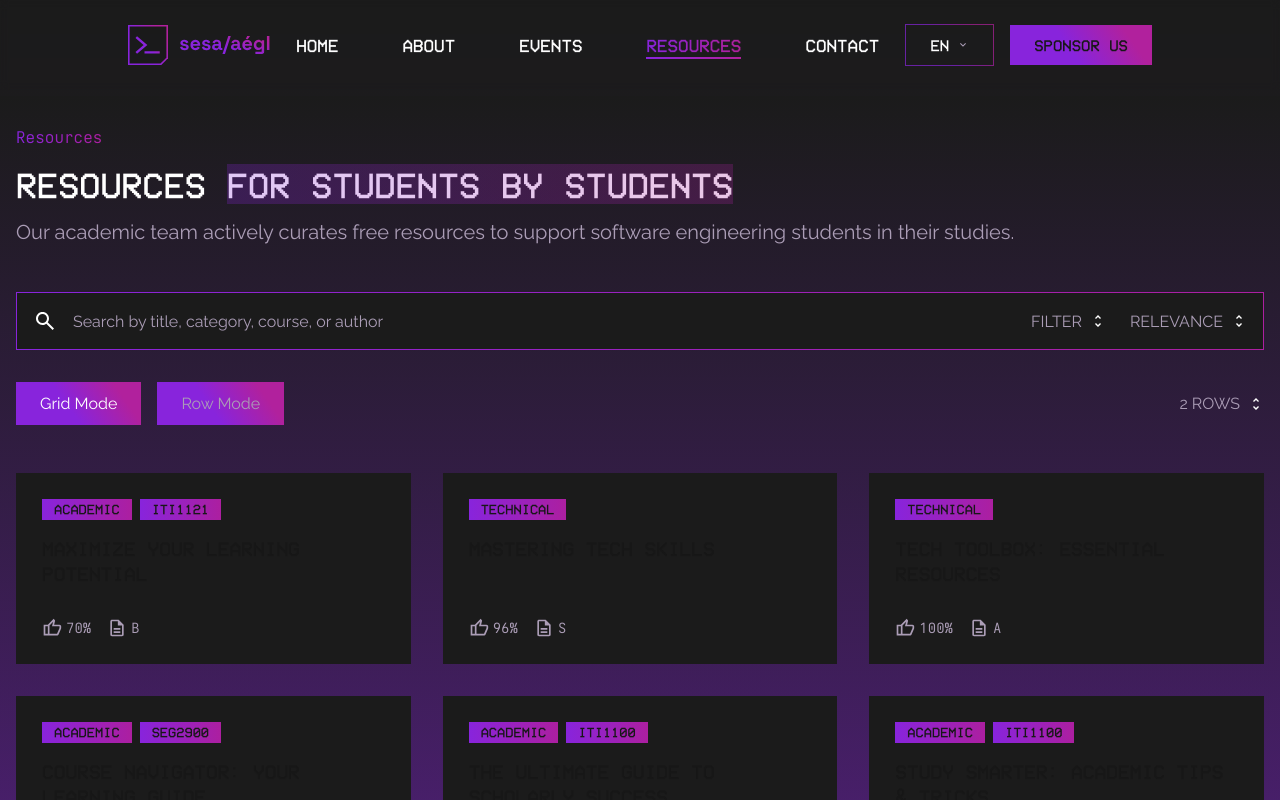
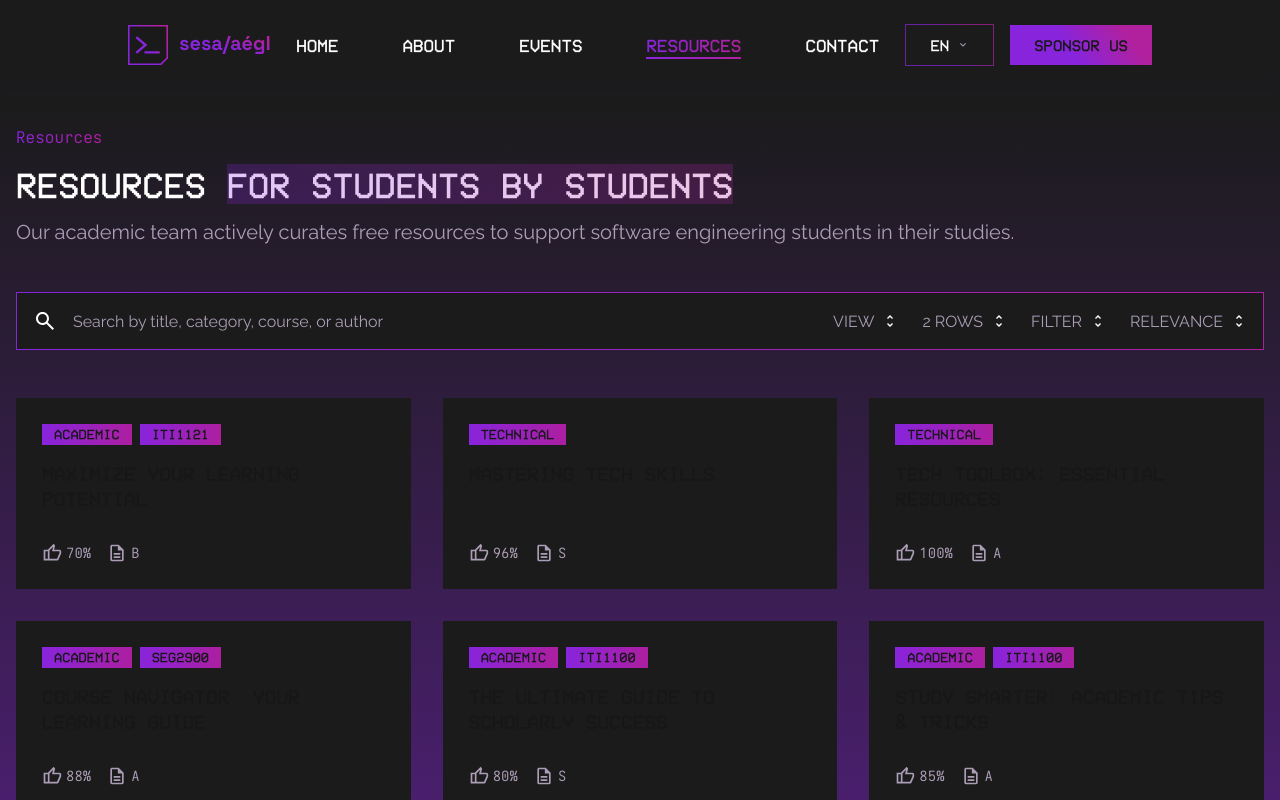
Before and after one commit to 8x5y1a/sesa-website, a Next.js app: page /pages/ResourcesPage in a window 1280 px wide. Shown: the top 800 px of the page. Built offline with nearby package versions, Linux system fonts and the light colour scheme.

Commit message:
small tweaks
fixed some tiny things to make design align more with the figma design

```diff
--- a/src/app/pages/EventsPage/page.tsx
+++ b/src/app/pages/EventsPage/page.tsx
@@ -75,8 +75,10 @@ const EventsPage = () => {
                 />
 
                 {filteredEvents.length === 0 ? (
-                    <div className="mt-12 w-full rounded-lg border-2 border-blueviolet-100 p-8 text-start font-heading text-2xl text-white">
-                        No events found
+                    <div className="flex h-[calc(100vh-200px)] items-center justify-center">
+                        <div className="flex h-[85%] w-[100%] max-w-7xl items-center justify-center rounded-none border-4 border-blueviolet-100 p-20 text-center font-heading text-2xl text-white">
+                            No events found
+                        </div>
                     </div>
                 ) : (
                     <>
--- a/src/app/pages/ResourcesPage/components/ModeToggle.tsx
+++ /dev/null
@@ -1,26 +0,0 @@
-import React from "react";
-import Button from "@/components/Button";
-
-interface ModeToggleProps {
-    isGridMode: boolean;
-    setIsGridMode: (mode: boolean) => void;
-}
-
-const ModeToggle: React.FC<ModeToggleProps> = ({ isGridMode, setIsGridMode }) => (
-    <div className="flex gap-4">
-        <Button
-            onClick={() => setIsGridMode(true)}
-            className={`${isGridMode ? "bg-blueviolet-100 text-white" : "bg-white text-thistle"} rounded-none px-4 py-2`}
-        >
-            Grid Mode
-        </Button>
-        <Button
-            onClick={() => setIsGridMode(false)}
-            className={`${!isGridMode ? "bg-blueviolet-100 text-white" : "bg-white text-thistle"} rounded-none px-4 py-2`}
-        >
-            Row Mode
-        </Button>
-    </div>
-);
-
-export default ModeToggle;
--- a/src/app/pages/ResourcesPage/components/ResourceList.tsx
+++ b/src/app/pages/ResourcesPage/components/ResourceList.tsx
@@ -3,7 +3,7 @@ import { ResourceCard } from "./ResourceCard";
 import { Resource } from "../utils/resourcesData";
 
 interface ResourceListProps {
-    currentResources: Resource[]; // Use correct type
+    currentResources: Resource[];
     isGridMode: boolean;
 }
 
--- a/src/app/pages/ResourcesPage/components/RowSelector.tsx
+++ b/src/app/pages/ResourcesPage/components/RowSelector.tsx
@@ -1,4 +1,4 @@
-import React, { useState } from "react";
+import React from "react";
 import Image from "next/image";
 
 const gradientBorderClass = `
@@ -10,16 +10,21 @@ const gradientBorderClass = `
 interface RowSelectorProps {
     rowsToShow: number;
     setRowsToShow: (value: number) => void;
+    isOpen: boolean;
+    toggleDropdown: () => void;
 }
 
-const RowSelector: React.FC<RowSelectorProps> = ({ rowsToShow, setRowsToShow }) => {
-    const [isOpen, setIsOpen] = useState(false);
-
+const RowSelector: React.FC<RowSelectorProps> = ({
+    rowsToShow,
+    setRowsToShow,
+    isOpen,
+    toggleDropdown,
+}) => {
     return (
         <div className="relative">
             <button
                 className="flex items-center gap-2 uppercase text-thistle"
-                onClick={() => setIsOpen(!isOpen)}
+                onClick={toggleDropdown}
             >
                 {rowsToShow} Rows
                 <Image
@@ -41,7 +46,7 @@ const RowSelector: React.FC<RowSelectorProps> = ({ rowsToShow, setRowsToShow })
                                 key={rows}
                                 onClick={() => {
                                     setRowsToShow(rows);
-                                    setIsOpen(false);
+                                    toggleDropdown();
                                 }}
                                 className="w-full px-6 py-3 text-left font-heading text-base uppercase text-white transition-colors duration-200 hover:bg-[rgba(27,27,27,0.4)]"
                             >
--- a/src/app/pages/ResourcesPage/components/SearchFilterBar.tsx
+++ b/src/app/pages/ResourcesPage/components/SearchFilterBar.tsx
@@ -1,6 +1,7 @@
 import Image from "next/image";
 import { useState, useRef, useEffect } from "react";
 import Dropdown from "@/components/Dropdown";
+import RowSelector from "../components/RowSelector";
 
 const gradientBorderClass = `
     border-[1px]
@@ -8,29 +9,37 @@ const gradientBorderClass = `
     [border-image:linear-gradient(55deg,rgba(136,36,220,0.7)_41.93%,rgba(177,33,157,0.7)_81.89%)_1]
 `;
 
-export const SearchFilterBar = () => {
+interface SearchFilterBarProps {
+    isGridMode: boolean;
+    setIsGridMode: (mode: boolean) => void;
+    rowsToShow: number;
+    setRowsToShow: (rows: number) => void;
+}
+
+export const SearchFilterBar: React.FC<SearchFilterBarProps> = ({
+    isGridMode,
+    setIsGridMode,
+    rowsToShow,
+    setRowsToShow,
+}) => {
     const [searchTerm, setSearchTerm] = useState<string>("");
-    const [filterOptions, setFilterOptions] = useState<{
-        course: string;
-        type: string;
-        format: string;
-        language: string;
-        tier: string;
-    }>({
+    const [filterOptions, setFilterOptions] = useState({
         course: "",
         type: "",
         format: "",
         language: "",
         tier: "",
     });
-
     const [sortOption, setSortOption] = useState<string>("relevance");
-
     const [isFilterOpen, setIsFilterOpen] = useState<boolean>(false);
     const [isSortOpen, setIsSortOpen] = useState<boolean>(false);
+    const [isViewOpen, setIsViewOpen] = useState<boolean>(false);
+    const [isRowSelectorOpen, setIsRowSelectorOpen] = useState<boolean>(false);
 
     const filterRef = useRef<HTMLDivElement>(null);
     const sortRef = useRef<HTMLDivElement>(null);
+    const viewRef = useRef<HTMLDivElement>(null);
+    const rowSelectorRef = useRef<HTMLDivElement>(null);
 
     useEffect(() => {
         const handleClickOutside = (event: MouseEvent) => {
@@ -40,33 +49,54 @@ export const SearchFilterBar = () => {
             if (sortRef.current && !sortRef.current.contains(event.target as Node)) {
                 setIsSortOpen(false);
             }
+            if (viewRef.current && !viewRef.current.contains(event.target as Node)) {
+                setIsViewOpen(false);
+            }
+            if (rowSelectorRef.current && !rowSelectorRef.current.contains(event.target as Node)) {
+                setIsRowSelectorOpen(false);
+            }
         };
 
         document.addEventListener("mousedown", handleClickOutside);
         return () => document.removeEventListener("mousedown", handleClickOutside);
     }, []);
 
-    const handleFilterChange = (
-        e: React.ChangeEvent<HTMLSelectElement>,
-        key: keyof typeof filterOptions,
-    ) => {
+    const handleFilterChange = (e: React.ChangeEvent<HTMLSelectElement>, key: string) => {
         setFilterOptions({ ...filterOptions, [key]: e.target.value });
-        setIsFilterOpen(false); // Close filter dropdown after selection
+        setIsFilterOpen(false);
     };
 
     const handleSortChange = (value: string) => {
         setSortOption(value);
-        setIsSortOpen(false); // Close sort dropdown after selection
+        setIsSortOpen(false);
     };
 
     const toggleFilterDropdown = () => {
         setIsFilterOpen(!isFilterOpen);
-        if (isSortOpen) setIsSortOpen(false); // Close sort dropdown if it's open
+        if (isSortOpen) setIsSortOpen(false);
+        if (isViewOpen) setIsViewOpen(false);
+        if (isRowSelectorOpen) setIsRowSelectorOpen(false);
     };
 
     const toggleSortDropdown = () => {
         setIsSortOpen(!isSortOpen);
-        if (isFilterOpen) setIsFilterOpen(false); // Close filter dropdown if it's open
+        if (isFilterOpen) setIsFilterOpen(false);
+        if (isViewOpen) setIsViewOpen(false);
+        if (isRowSelectorOpen) setIsRowSelectorOpen(false);
+    };
+
+    const toggleViewDropdown = () => {
+        setIsViewOpen(!isViewOpen);
+        if (isFilterOpen) setIsFilterOpen(false);
+        if (isSortOpen) setIsSortOpen(false);
+        if (isRowSelectorOpen) setIsRowSelectorOpen(false);
+    };
+
+    const toggleRowSelector = () => {
+        setIsRowSelectorOpen(!isRowSelectorOpen);
+        if (isFilterOpen) setIsFilterOpen(false);
+        if (isSortOpen) setIsSortOpen(false);
+        if (isViewOpen) setIsViewOpen(false);
     };
 
     return (
@@ -90,6 +120,65 @@ export const SearchFilterBar = () => {
                 </div>
 
                 <div className="ml-4 flex gap-6">
+                    {/* View Dropdown */}
+                    <div className="relative" ref={viewRef}>
+                        <button
+                            className="flex items-center gap-2 uppercase text-thistle"
+                            onClick={toggleViewDropdown}
+                        >
+                            View
+                            <Image
+                                src="/contact-page/arrows.svg"
+                                alt="View Arrow"
+                                width={16}
+                                height={16}
+                                className={`transition-transform duration-200 ${
+                                    isViewOpen ? "rotate-180" : ""
+                                }`}
+                            />
+                        </button>
+
+                        {isViewOpen && (
+                            <div className="absolute right-0 z-50 mt-2 min-w-[5rem]">
+                                <div
+                                    className={`${gradientBorderClass} bg-[rgba(27,27,27,0.3)] backdrop-blur-md backdrop-saturate-150`}
+                                >
+                                    <button
+                                        onClick={() => {
+                                            setIsGridMode(true);
+                                            setIsViewOpen(false);
+                                        }}
+                                        className="w-full px-6 py-3 text-left font-heading text-base uppercase text-white transition-colors duration-200 hover:bg-[rgba(27,27,27,0.4)]"
+                                    >
+                                        Grid
+                                    </button>
+                                    <button
+                                        onClick={() => {
+                                            setIsGridMode(false);
+                                            setIsViewOpen(false);
+                                        }}
+                                        className="w-full px-6 py-3 text-left font-heading text-base uppercase text-white transition-colors duration-200 hover:bg-[rgba(27,27,27,0.4)]"
+                                    >
+                                        Row
+                                    </button>
+                                </div>
+                            </div>
+                        )}
+                    </div>
+
+                    {/* Row Selector */}
+                    {isGridMode && (
+                        <div ref={rowSelectorRef}>
+                            <RowSelector
+                                rowsToShow={rowsToShow}
+                                setRowsToShow={setRowsToShow}
+                                isOpen={isRowSelectorOpen}
+                                toggleDropdown={toggleRowSelector}
+                            />
+                        </div>
+                    )}
+
+                    {/* Filter Button */}
                     <div className="relative" ref={filterRef}>
                         <button
                             className="flex items-center gap-2 uppercase text-thistle"
@@ -125,12 +214,7 @@ export const SearchFilterBar = () => {
                                             <select
                                                 id={key}
                                                 value={value}
-                                                onChange={e =>
-                                                    handleFilterChange(
-                                                        e,
-                                                        key as keyof typeof filterOptions,
-                                                    )
-                                                }
+                                                onChange={e => handleFilterChange(e, key)}
                                                 className="w-full bg-[rgba(27,27,27,0.05)] px-3 py-2 font-heading text-base uppercase text-white focus:outline-none"
                                             >
                                                 {key === "course" && (
@@ -167,10 +251,10 @@ export const SearchFilterBar = () => {
                                                 {key === "tier" && (
                                                     <>
                                                         <option value="">Select Tier</option>
+                                                        <option value="S">Tier S</option>
                                                         <option value="A">Tier A</option>
                                                         <option value="B">Tier B</option>
                                                         <option value="C">Tier C</option>
-                                                        <option value="D">Tier D</option>
                                                     </>
                                                 )}
                                             </select>
@@ -181,6 +265,7 @@ export const SearchFilterBar = () => {
                         )}
                     </div>
 
+                    {/* Sort Button */}
                     <div className="relative" ref={sortRef}>
                         <button
                             className="flex items-center gap-2 uppercase text-thistle"
--- a/src/app/pages/ResourcesPage/page.tsx
+++ b/src/app/pages/ResourcesPage/page.tsx
@@ -5,8 +5,6 @@ import Button from "@/components/Button";
 import Pagination from "../../../components/Pagination";
 import { resources } from "./utils/resourcesData";
 import Header from "./components/Header";
-import ModeToggle from "./components/ModeToggle";
-import RowSelector from "./components/RowSelector";
 import ResourceList from "./components/ResourceList";
 import Image from "next/image";
 
@@ -28,18 +26,13 @@ const ResourcesPage: FC = () => {
             {/* Main Content Container */}
             <div className="container relative z-10 mx-auto max-w-7xl px-4 py-8">
                 <Header />
-                <SearchFilterBar />
-
-                {/* Layout and Row Selection */}
-                <div className="mb-8 flex items-center justify-between">
-                    {/* Grid/Row Mode Toggle (Left) */}
-                    <ModeToggle isGridMode={isGridMode} setIsGridMode={setIsGridMode} />
-
-                    {/* Row Selection Button (Right) */}
-                    {isGridMode && (
-                        <RowSelector rowsToShow={rowsToShow} setRowsToShow={setRowsToShow} />
-                    )}
-                </div>
+                {/* Pass state and handlers to SearchFilterBar */}
+                <SearchFilterBar
+                    isGridMode={isGridMode}
+                    setIsGridMode={setIsGridMode}
+                    rowsToShow={rowsToShow}
+                    setRowsToShow={setRowsToShow}
+                />
 
                 {/* Resources Grid or Row */}
                 <ResourceList currentResources={currentResources} isGridMode={isGridMode} />
```
